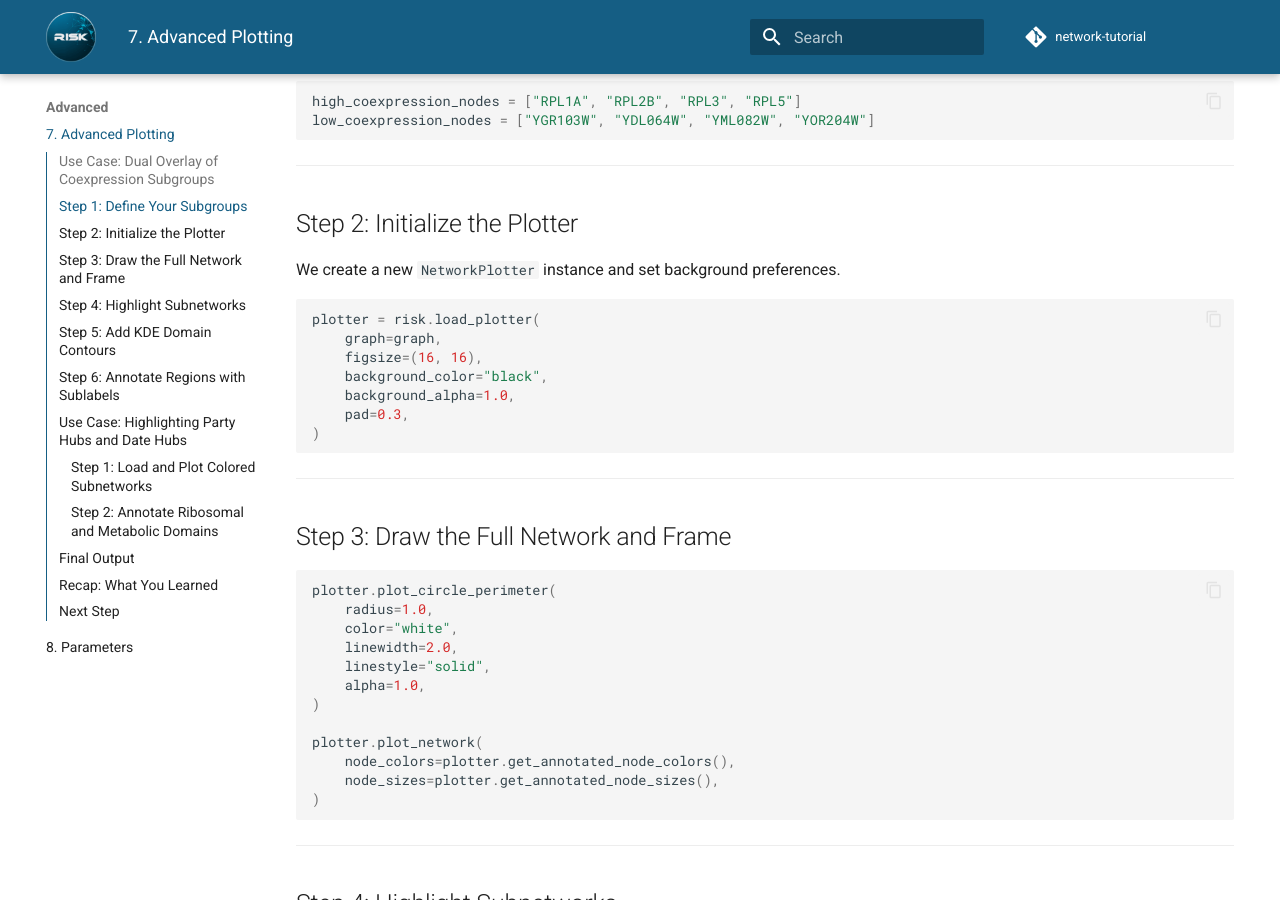
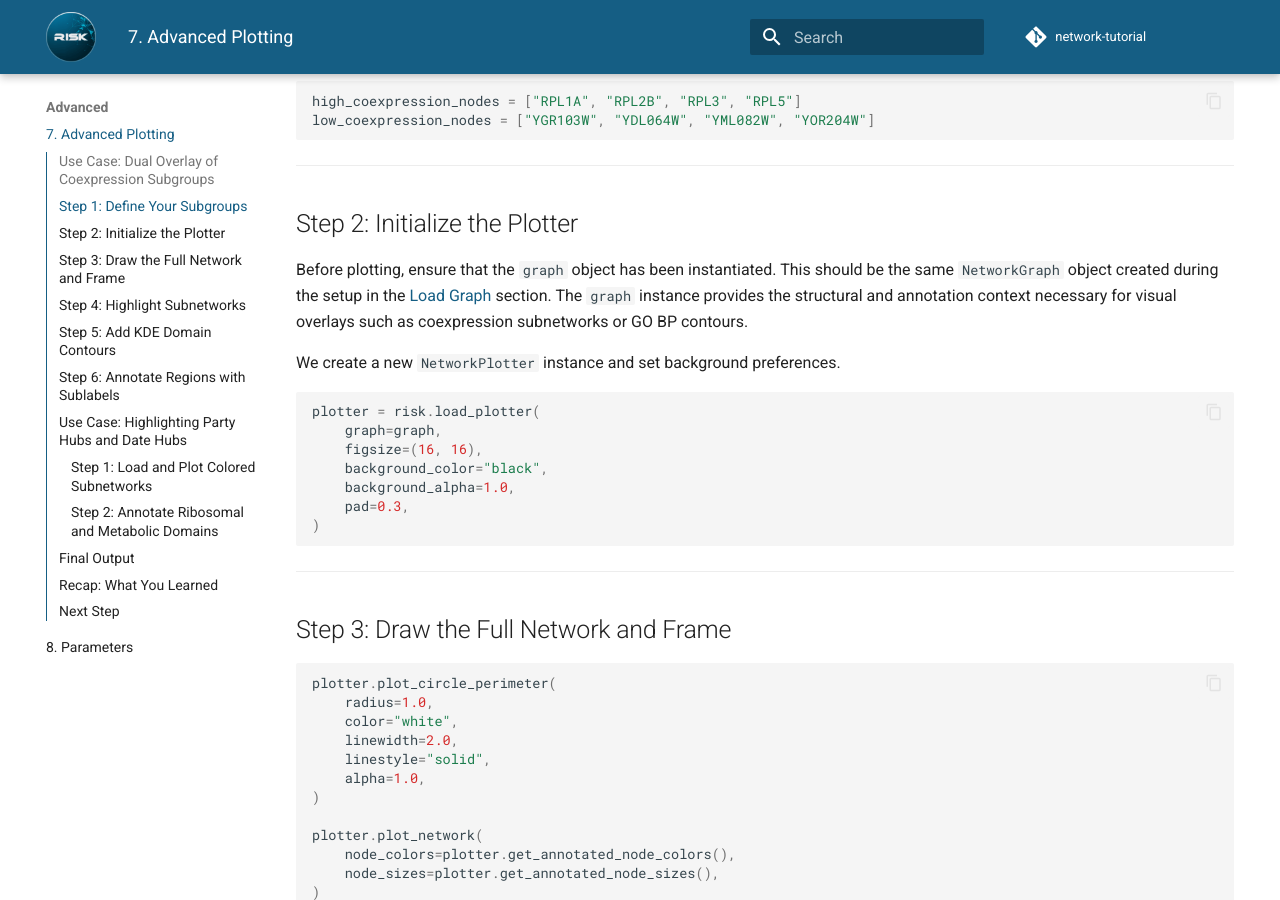
Before and after one commit to riskportal/network-tutorial, an MkDocs documentation site: the page built from docs/7_advanced_plotting.md, in a window 1280 px wide and 900 px high, scrolled down 667 px. Built offline with MkDocs 1.6.1 and Material for MkDocs 9.7.7, drawn with Linux system fonts in a browser that asks for light colours; comment, search, counter and statistics services are not loaded.

Commit message:
update docs/

```diff
--- a/docs/7_advanced_plotting.md
+++ b/docs/7_advanced_plotting.md
@@ -27,6 +27,8 @@ low_coexpression_nodes = ["YGR103W", "YDL064W", "YML082W", "YOR204W"]
 ---
 
 ## Step 2: Initialize the Plotter
+
+Before plotting, ensure that the `graph` object has been instantiated. This should be the same `NetworkGraph` object created during the setup in the [Load Graph](./5_load_graph.md) section. The `graph` instance provides the structural and annotation context necessary for visual overlays such as coexpression subnetworks or GO BP contours.
 
 We create a new `NetworkPlotter` instance and set background preferences.
 
```
